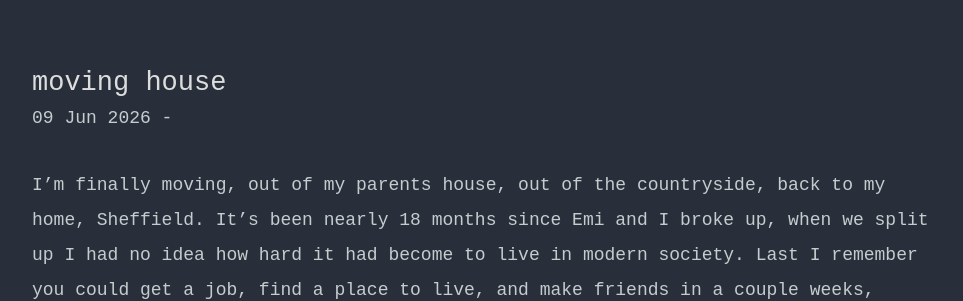
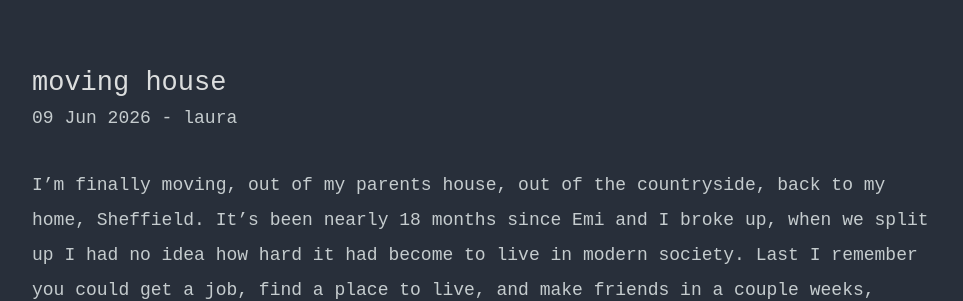
Before and after one commit to 7lauraa/7lauraa.github.io, a Jekyll site: the page built from _posts/2026-06-09-moving-house.md, in a window 1280 px wide. Shown: the part 192-493 px from the top of the page, without its empty margins (158-1121 px from the left). Built offline with Jekyll 4.4.1, drawn with Linux system fonts in a browser that asks for light colours; some of the changed lines change nothing that is shown.

Commit message:
Update 2026-06-09-moving-house.md

```diff
--- a/_posts/2026-06-09-moving-house.md
+++ b/_posts/2026-06-09-moving-house.md
@@ -1,7 +1,7 @@
 ---
 layout: post
 title: "moving house"
-description: "i'm finally moving house this week"
+author: laura
 ---
 
 I'm finally moving, out of my parents house, out of the countryside, back to my home, Sheffield. It's been nearly 18 months since Emi and I broke up, when we split up I had no idea how hard it had become to live in modern society. Last I remember you could get a job, find a place to live, and make friends in a couple weeks, maybe a month? God what happened!!!!
```
